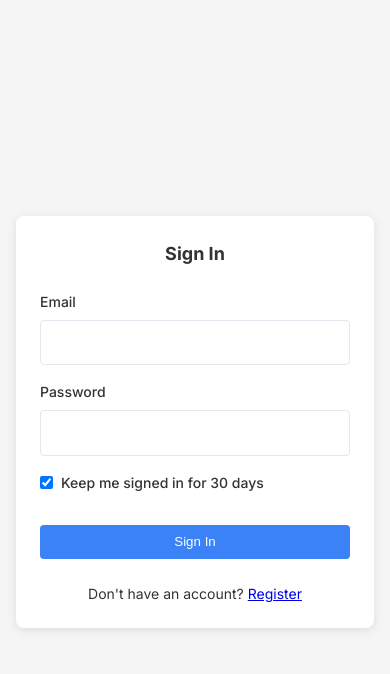
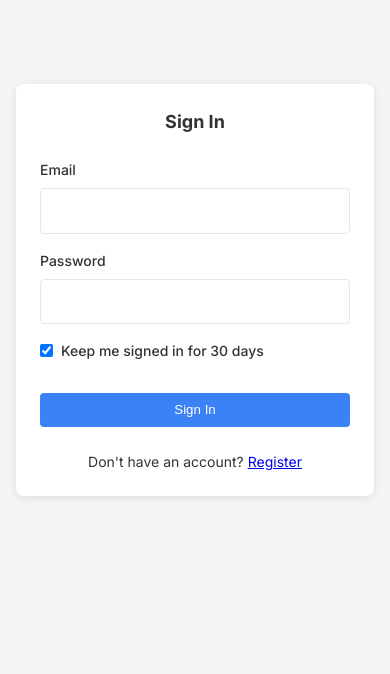
Before and after one commit to jili0/task-manager-next, a Next.js app: page /login in a window 390 px wide. Shown: the top 674 px of the page. Built offline with nearby package versions, Linux system fonts and the light colour scheme; no server answers.

Commit message:
reduzier Abstand oberhalb Sign-In Fenster und Width von Datum Spalte

```diff
--- a/src/styles/styles.css
+++ b/src/styles/styles.css
@@ -253,6 +253,9 @@ header {
   width: 100%;
   flex: 1;
   text-align: end;
+  /* Date/time strings are short — keep them on a single line even if the
+     container gets tight (especially on mobile where the column is narrow). */
+  white-space: nowrap;
 }
 
 /* Date string is non-empty but doesn't parse as a valid calendar date
@@ -521,6 +524,20 @@ mark {
     height: 12px;
   }
 
+  /* Halve the gap between the form and the top of the viewport on mobile —
+     keeping it vertically centered leaves a lot of dead space up there. */
+  .login-container {
+    align-items: flex-start;
+    padding-top: 10vh;
+  }
+
+  /* Narrower date/time column on mobile so the task text has more room.
+     115px → 86px is ~25% reduction; nowrap on the date/time children keeps
+     "DD.MM.YYYY" and "Mo, HH:MM" on a single line at 16px font. */
+  .task-datetime-container {
+    width: 86px;
+  }
+
   .login-form {
     padding: 1.5rem;
     margin: 0 16px;
```
